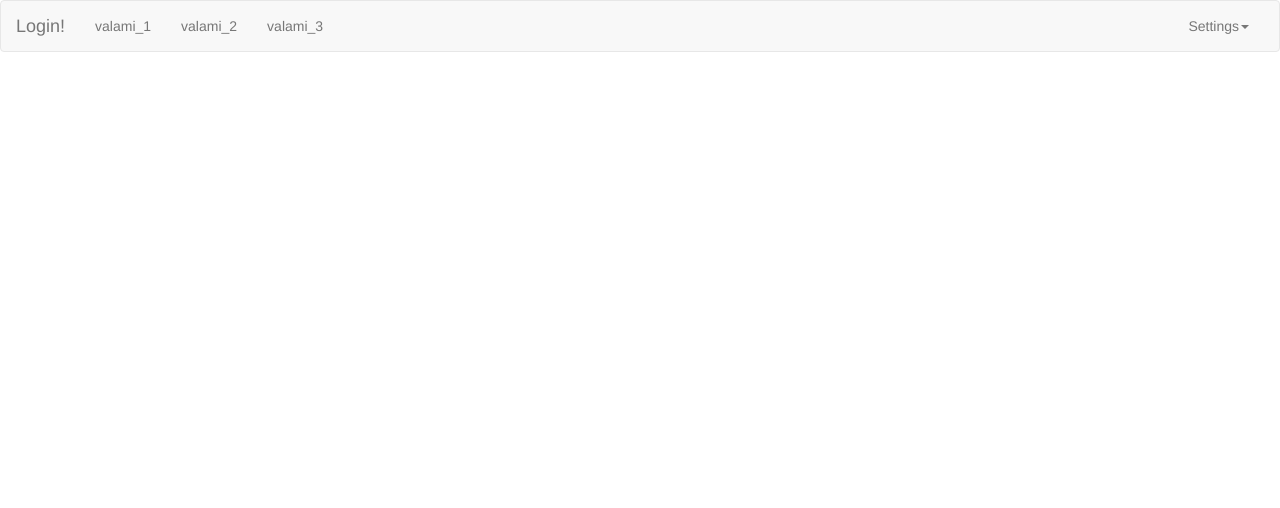
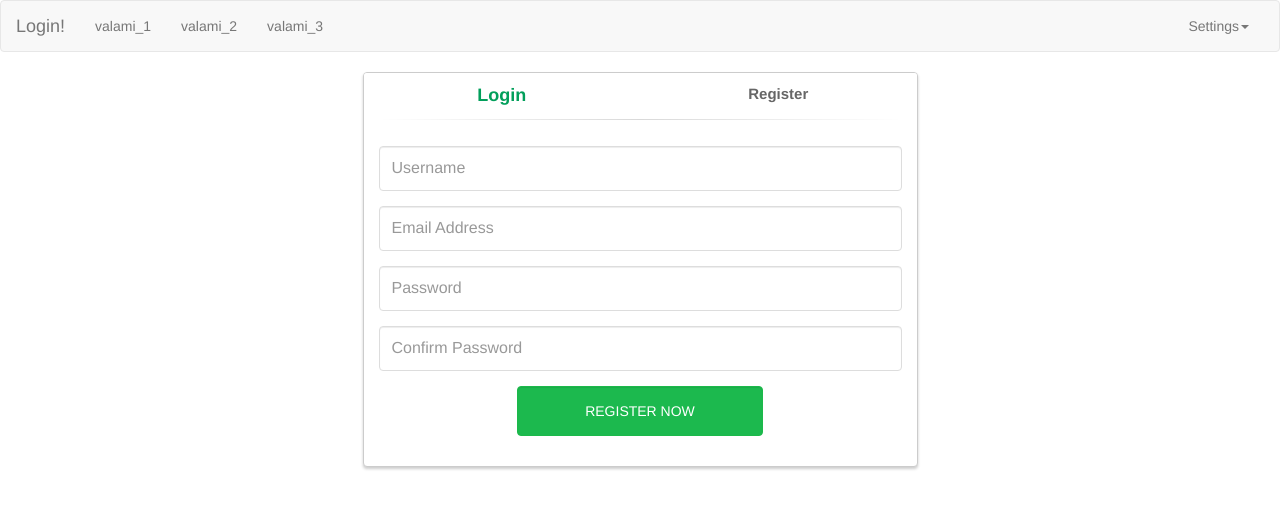
Before and after one commit to ImreToth/XWaves, an Angular app in the folder frontend/src/main/frontend/: page / in a window 1280 px wide. Shown: the top 508 px of the page. Built offline with nearby package versions, Linux system fonts and the light colour scheme.

Commit message:
Login/Reg  Html/Css

```diff
--- a/frontend/src/main/frontend/src/app/app.component.html
+++ b/frontend/src/main/frontend/src/app/app.component.html
@@ -1 +1,2 @@
 <app-header></app-header>
+<app-login></app-login>
--- a/frontend/src/main/frontend/src/app/app.component.ts
+++ b/frontend/src/main/frontend/src/app/app.component.ts
@@ -6,4 +6,5 @@ import { Component } from '@angular/core';
   styleUrls: ['./app.component.css']
 })
 export class AppComponent {
+
 }
--- a/frontend/src/main/frontend/src/app/app.module.ts
+++ b/frontend/src/main/frontend/src/app/app.module.ts
@@ -3,11 +3,13 @@ import { NgModule } from '@angular/core';
 
 import { AppComponent } from './app.component';
 import { HeaderComponent } from './header/header.component';
+import { LoginComponent } from './login/login.component';
 
 @NgModule({
   declarations: [
     AppComponent,
-    HeaderComponent
+    HeaderComponent,
+    LoginComponent
   ],
   imports: [
     BrowserModule
--- /dev/null
+++ b/frontend/src/main/frontend/src/app/login/login.component.css
@@ -0,0 +1,99 @@
+body {
+  padding-top: 90px;
+}
+.panel-login {
+  border-color: #ccc;
+  -webkit-box-shadow: 0px 2px 3px 0px rgba(0,0,0,0.2);
+  -moz-box-shadow: 0px 2px 3px 0px rgba(0,0,0,0.2);
+  box-shadow: 0px 2px 3px 0px rgba(0,0,0,0.2);
+}
+.panel-login>.panel-heading {
+  color: #00415d;
+  background-color: #fff;
+  border-color: #fff;
+  text-align:center;
+}
+.panel-login>.panel-heading a{
+  text-decoration: none;
+  color: #666;
+  font-weight: bold;
+  font-size: 15px;
+  -webkit-transition: all 0.1s linear;
+  -moz-transition: all 0.1s linear;
+  transition: all 0.1s linear;
+}
+.panel-login>.panel-heading a.active{
+  color: #029f5b;
+  font-size: 18px;
+}
+.panel-login>.panel-heading hr{
+  margin-top: 10px;
+  margin-bottom: 0px;
+  clear: both;
+  border: 0;
+  height: 1px;
+  background-image: -webkit-linear-gradient(left,rgba(0, 0, 0, 0),rgba(0, 0, 0, 0.15),rgba(0, 0, 0, 0));
+  background-image: -moz-linear-gradient(left,rgba(0,0,0,0),rgba(0,0,0,0.15),rgba(0,0,0,0));
+  background-image: -ms-linear-gradient(left,rgba(0,0,0,0),rgba(0,0,0,0.15),rgba(0,0,0,0));
+  background-image: -o-linear-gradient(left,rgba(0,0,0,0),rgba(0,0,0,0.15),rgba(0,0,0,0));
+}
+.panel-login input[type="text"],.panel-login input[type="email"],.panel-login input[type="password"] {
+  height: 45px;
+  border: 1px solid #ddd;
+  font-size: 16px;
+  -webkit-transition: all 0.1s linear;
+  -moz-transition: all 0.1s linear;
+  transition: all 0.1s linear;
+}
+.panel-login input:hover,
+.panel-login input:focus {
+  outline:none;
+  -webkit-box-shadow: none;
+  -moz-box-shadow: none;
+  box-shadow: none;
+  border-color: #ccc;
+}
+.btn-login {
+  background-color: #59B2E0;
+  outline: none;
+  color: #fff;
+  font-size: 14px;
+  height: auto;
+  font-weight: normal;
+  padding: 14px 0;
+  text-transform: uppercase;
+  border-color: #59B2E6;
+}
+.btn-login:hover,
+.btn-login:focus {
+  color: #fff;
+  background-color: #53A3CD;
+  border-color: #53A3CD;
+}
+.forgot-password {
+  text-decoration: underline;
+  color: #888;
+}
+.forgot-password:hover,
+.forgot-password:focus {
+  text-decoration: underline;
+  color: #666;
+}
+
+.btn-register {
+  background-color: #1CB94E;
+  outline: none;
+  color: #fff;
+  font-size: 14px;
+  height: auto;
+  font-weight: normal;
+  padding: 14px 0;
+  text-transform: uppercase;
+  border-color: #1CB94A;
+}
+.btn-register:hover,
+.btn-register:focus {
+  color: #fff;
+  background-color: #1CA347;
+  border-color: #1CA347;
+}
--- /dev/null
+++ b/frontend/src/main/frontend/src/app/login/login.component.html
@@ -0,0 +1,70 @@
+<div class="container">
+  <div class="row">
+    <div class="col-md-6 col-md-offset-3">
+      <div class="panel panel-login">
+        <div class="panel-heading">
+          <div class="row">
+            <div class="col-xs-6">
+              <a href="#" [class]="logActive" id="login-form-link" (click)="changeLogin()">Login</a>
+            </div>
+            <div class="col-xs-6">
+              <a href="#" id="register-form-link" [class] ="regActive" (click)="changeRegister()">Register</a>
+            </div>
+          </div>
+          <hr>
+        </div>
+        <div class="panel-body">
+          <div class="row">
+            <div class="col-lg-12">
+              <form id="login-form" role="form" style="display: none">
+                <div class="form-group">
+                  <input type="text" name="username" id="login_username" tabindex="1" class="form-control" placeholder="Username" value="">
+                </div>
+                <div class="form-group">
+                  <input type="password" name="password" id="login_password" tabindex="2" class="form-control" placeholder="Password">
+                </div>
+                <div class="form-group">
+                  <div class="row">
+                    <div class="col-sm-6 col-sm-offset-3">
+                      <input type="submit" name="login-submit" id="login-submit" tabindex="4" class="form-control btn btn-login" value="Log In">
+                    </div>
+                  </div>
+                </div>
+                <div class="form-group">
+                  <div class="row">
+                    <div class="col-lg-12">
+                      <div class="text-center">
+                        <a href="#" tabindex="5" class="forgot-password">Forgot Password?</a>
+                      </div>
+                    </div>
+                  </div>
+                </div>
+              </form>
+              <form id="register-form" role="form" style="display: block">
+                <div class="form-group">
+                  <input type="text" name="username" id="username" tabindex="1" class="form-control" placeholder="Username" value="">
+                </div>
+                <div class="form-group">
+                  <input type="email" name="email" id="email" tabindex="1" class="form-control" placeholder="Email Address" value="">
+                </div>
+                <div class="form-group">
+                  <input type="password" name="password" id="password" tabindex="2" class="form-control" placeholder="Password">
+                </div>
+                <div class="form-group">
+                  <input type="password" name="confirm-password" id="confirm-password" tabindex="2" class="form-control" placeholder="Confirm Password">
+                </div>
+                <div class="form-group">
+                  <div class="row">
+                    <div class="col-sm-6 col-sm-offset-3">
+                      <input type="submit" name="register-submit" id="register-submit" tabindex="4" class="form-control btn btn-register" value="Register Now">
+                    </div>
+                  </div>
+                </div>
+              </form>
+            </div>
+          </div>
+        </div>
+      </div>
+    </div>
+  </div>
+</div>
--- /dev/null
+++ b/frontend/src/main/frontend/src/app/login/login.component.ts
@@ -0,0 +1,45 @@
+import { Component, OnInit } from '@angular/core';
+
+@Component({
+  selector: 'app-login',
+  templateUrl: './login.component.html',
+  styleUrls: ['./login.component.css']
+})
+export class LoginComponent implements OnInit {
+
+  constructor() { }
+
+  logActive = "active";
+  regActive = "deactive";
+
+  regBlock= "false";
+  logBlock = "false";
+
+
+  myStyle = {
+    "display" : "none",
+  }
+
+  ngOnInit() {
+  }
+
+  changeRegister(){
+    this.logActive = "deactive";
+    this.regActive = "active";
+
+    this.regBlock= "display: block;";
+    this.logBlock = "display: none;";
+  }
+
+  changeLogin(){
+    this.regActive = "deactive";
+    this.logActive = "active";
+
+    this.regBlock= "\"display: none;\"";
+    this.logBlock = "\"display: block;\"";
+
+  }
+  getTheValue(){
+    return "none";
+  }
+}
```
Also changed, not shown: 1 other file (tests, documents, lock files or other folders).
